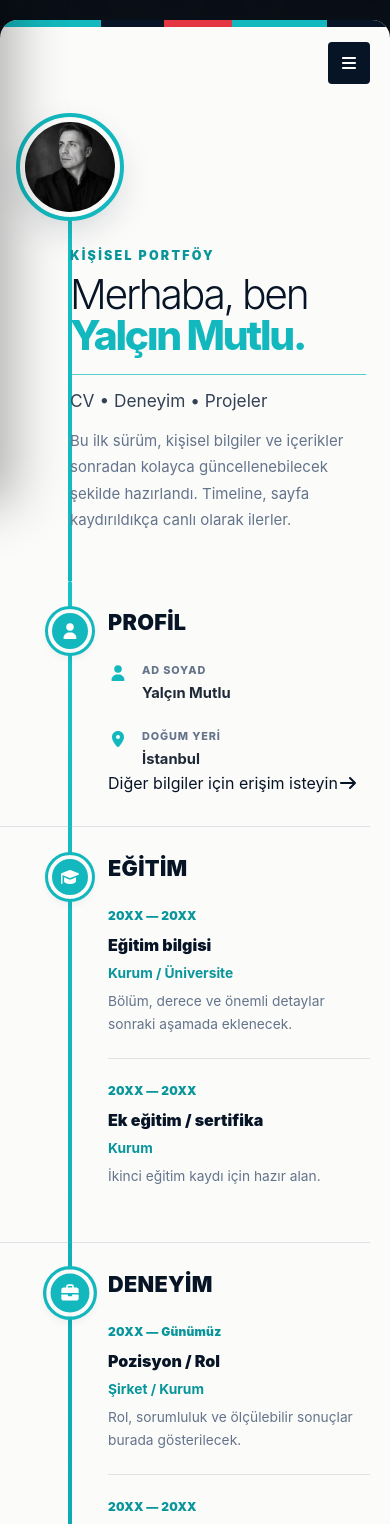
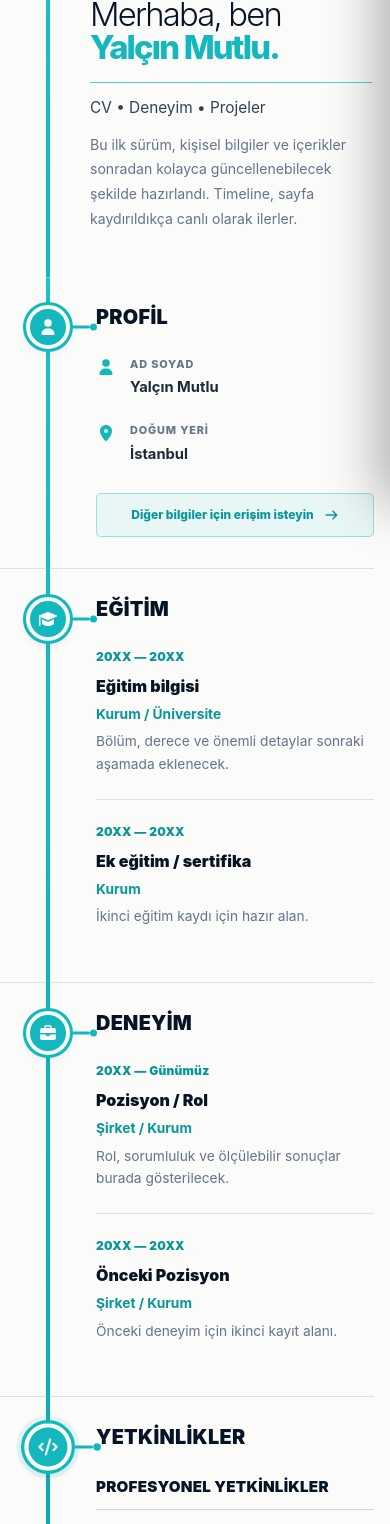
Before and after one commit to ymgrmny-gif/yalcinmutlu, a Next.js app: page / in a window 390 px wide. Shown: the part 340-1864 px from the top of the page. Built offline with nearby package versions, Linux system fonts and the light colour scheme.

Commit message:
Polish timeline connectors and mobile layout

```diff
--- a/app/globals.css
+++ b/app/globals.css
@@ -11,7 +11,7 @@
 }
 
 * { box-sizing: border-box; }
-html { background: #0a1018; }
+html { background: #0a1018; scroll-behavior: smooth; }
 body {
   margin: 0;
   background:
@@ -41,23 +41,6 @@ button, a { -webkit-tap-highlight-color: transparent; }
     linear-gradient(90deg, rgba(4,8,13,.08) 0%, rgba(4,8,13,.08) 48%, rgba(4,8,13,.55) 84%, #0a1018 100%),
     linear-gradient(0deg, rgba(2,6,10,.84) 0%, transparent 38%);
 }
-.menu-trigger {
-  position: absolute;
-  top: 28px;
-  left: 26px;
-  z-index: 2;
-  display: flex;
-  align-items: center;
-  gap: 10px;
-  border: 0;
-  background: rgba(5,12,20,.42);
-  color: white;
-  padding: 11px 14px;
-  font-weight: 800;
-  letter-spacing: .04em;
-  cursor: pointer;
-  backdrop-filter: blur(8px);
-}
 .portrait-caption {
   position: absolute;
   z-index: 2;
@@ -81,13 +64,13 @@ button, a { -webkit-tap-highlight-color: transparent; }
   background: var(--paper);
   box-shadow: 0 30px 80px rgba(0,0,0,.28);
 }
-.top-stripe { position:absolute; z-index:5; top:0; left:0; right:0; height:7px; display:grid; grid-template-columns: 1.15fr .72fr .78fr 1.08fr .72fr; }
+.top-stripe { position:absolute; z-index:5; top:0; left:0; right:0; height:7px; display:grid; grid-template-columns:1.15fr .72fr .78fr 1.08fr .72fr; }
 .top-stripe span:nth-child(1), .top-stripe span:nth-child(4) { background:var(--aqua); }
 .top-stripe span:nth-child(2), .top-stripe span:nth-child(5) { background:var(--ink); }
 .top-stripe span:nth-child(3) { background:#e53743; }
 .panel-actions { position:absolute; z-index:10; right:32px; top:28px; display:flex; gap:10px; }
 .action-primary, .icon-button {
-  min-height: 42px;
+  min-height:42px;
   display:inline-flex;
   align-items:center;
   justify-content:center;
@@ -105,7 +88,7 @@ button, a { -webkit-tap-highlight-color: transparent; }
 .icon-button:hover { background:#122842; }
 
 .hero-block {
-  --timeline-x: calc(7.5% + 88px);
+  --timeline-x:calc(7.5% + 88px);
   position:relative;
   min-height:360px;
   display:grid;
@@ -114,6 +97,7 @@ button, a { -webkit-tap-highlight-color: transparent; }
   align-items:center;
   padding:88px 8.5% 54px 7.5%;
 }
+.hero-block::before { content:none; }
 .hero-block::after {
   content:"";
   position:absolute;
@@ -128,7 +112,7 @@ button, a { -webkit-tap-highlight-color: transparent; }
 .hero-copy { position:relative; z-index:1; }
 .hero-avatar {
   position:relative;
-  z-index:1;
+  z-index:2;
   width:176px;
   height:176px;
   border-radius:999px;
@@ -159,6 +143,7 @@ button, a { -webkit-tap-highlight-color: transparent; }
 .timeline-section { position:relative; z-index:1; min-height:220px; padding:34px 0 34px calc(var(--timeline-x) + 62px); border-top:1px solid rgba(148,163,184,.28); }
 .timeline-section:first-of-type { border-top:0; }
 .timeline-marker {
+  --marker-accent:#d7dce1;
   position:absolute;
   left:calc(var(--timeline-x) - 24px);
   top:30px;
@@ -169,13 +154,37 @@ button, a { -webkit-tap-highlight-color: transparent; }
   justify-content:center;
   border-radius:50%;
   border:4px solid var(--paper);
-  outline:3px solid #d7dce1;
+  outline:3px solid var(--marker-accent);
   background:#f5f6f7;
   color:#7b8794;
   box-shadow:0 4px 10px rgba(7,20,38,.08);
   transition:all .28s ease;
 }
-.timeline-marker.is-passed { outline-color:var(--aqua); background:var(--aqua); color:white; }
+.timeline-marker::after {
+  content:"";
+  position:absolute;
+  left:calc(100% + 6px);
+  top:50%;
+  width:22px;
+  height:3px;
+  transform:translateY(-50%);
+  border-radius:99px;
+  background:var(--marker-accent);
+  transition:background .28s ease;
+}
+.timeline-marker::before {
+  content:"";
+  position:absolute;
+  left:calc(100% + 28px);
+  top:50%;
+  width:8px;
+  height:8px;
+  transform:translateY(-50%);
+  border-radius:50%;
+  background:var(--marker-accent);
+  transition:background .28s ease;
+}
+.timeline-marker.is-passed { --marker-accent:var(--aqua); background:var(--aqua); color:white; }
 .timeline-marker.is-active { animation:markerPulse 2.1s ease-in-out infinite; transform:scale(1.08); }
 .section-title { margin:0 0 28px; font-size:1.68rem; line-height:1; text-transform:uppercase; letter-spacing:.015em; font-weight:900; color:var(--ink); }
 .section-body { min-width:0; }
@@ -184,6 +193,23 @@ button, a { -webkit-tap-highlight-color: transparent; }
 .detail-item > svg { width:20px; margin-top:3px; color:var(--aqua); }
 .detail-item span { display:block; color:#64748b; text-transform:uppercase; letter-spacing:.08em; font-size:.68rem; font-weight:800; }
 .detail-item p { margin:4px 0 0; font-size:.92rem; color:#1f2937; font-weight:650; }
+.profile-access-button {
+  margin-top:28px;
+  display:inline-flex;
+  align-items:center;
+  gap:10px;
+  min-height:44px;
+  padding:0 17px;
+  border:1px solid rgba(18,184,189,.38);
+  border-radius:5px;
+  background:rgba(18,184,189,.08);
+  color:var(--aqua-dark);
+  font-size:.8rem;
+  font-weight:850;
+  cursor:pointer;
+  transition:background .2s ease, color .2s ease, border-color .2s ease, transform .2s ease;
+}
+.profile-access-button:hover { background:var(--aqua); border-color:var(--aqua); color:white; transform:translateY(-1px); }
 .entry-list { display:grid; }
 .entry { display:grid; grid-template-columns:145px 1fr; gap:20px; padding:0 0 23px; margin:0 0 23px; border-bottom:1px solid rgba(148,163,184,.27); }
 .entry:last-child { margin-bottom:0; border-bottom:0; }
@@ -191,9 +217,74 @@ button, a { -webkit-tap-highlight-color: transparent; }
 .entry h3 { margin:0; font-size:1rem; font-weight:900; }
 .entry p { margin:5px 0 0; color:#64748b; font-size:.86rem; line-height:1.65; }
 .entry .entry-place { color:var(--aqua-dark); font-weight:750; }
-.skill-row > div:first-child { display:flex; justify-content:space-between; gap:12px; font-size:.78rem; font-weight:800; }
-.skill-track { height:5px; margin-top:7px; border-radius:99px; overflow:hidden; background:#dce1e5; }
-.skill-track span { display:block; height:100%; border-radius:inherit; background:linear-gradient(90deg,var(--aqua-dark),var(--aqua)); }
+
+.skill-groups { display:grid; gap:38px; }
+.skill-group h3 {
+  margin:0 0 18px;
+  padding-bottom:10px;
+  border-bottom:1px solid #cfd5da;
+  color:var(--ink);
+  font-size:1.08rem;
+  font-weight:900;
+  letter-spacing:.015em;
+  text-transform:uppercase;
+}
+.skill-list { display:grid; gap:18px; }
+.skill-row { width:100%; }
+.skill-bar {
+  position:relative;
+  height:48px;
+  overflow:hidden;
+  border:1px solid #dfe3e6;
+  border-radius:7px;
+  background:#f3f4f5;
+  box-shadow:inset 0 1px 3px rgba(15,23,42,.06);
+}
+.skill-fill {
+  position:relative;
+  z-index:1;
+  height:100%;
+  display:flex;
+  align-items:center;
+  transform:scaleX(0);
+  transform-origin:left center;
+  transition:transform 1s cubic-bezier(.22,.61,.36,1);
+}
+.skill-row.aos-animate .skill-fill { transform:scaleX(1); }
+.skill-fill::before {
+  content:"";
+  position:absolute;
+  z-index:0;
+  inset:0 auto 0 0;
+  width:38%;
+  background:rgba(3,14,29,.12);
+}
+.skill-name {
+  position:relative;
+  z-index:2;
+  padding-left:18px;
+  color:white;
+  font-size:.9rem;
+  font-weight:700;
+  white-space:nowrap;
+}
+.skill-value {
+  position:absolute;
+  z-index:3;
+  top:50%;
+  right:14px;
+  transform:translateY(-50%);
+  padding-left:8px;
+  color:#5f6368;
+  font-size:.92rem;
+  font-weight:900;
+  text-shadow:0 1px 0 rgba(255,255,255,.85);
+}
+.tone-aqua { background:#13b8ba; }
+.tone-navy { background:#061d42; }
+.tone-red { background:#e52231; }
+.tone-green { background:#20a52b; }
+
 .project-card { overflow:hidden; border:1px solid rgba(148,163,184,.36); background:white; border-radius:7px; transition:transform .25s ease, box-shadow .25s ease; }
 .project-card:hover { transform:translateY(-5px); box-shadow:0 14px 30px rgba(15,23,42,.10); }
 .project-preview { position:relative; height:126px; overflow:hidden; background:linear-gradient(135deg,#06101e,#17354f); padding:14px; color:rgba(255,255,255,.25); font-size:2.2rem; font-weight:900; }
@@ -233,7 +324,12 @@ button, a { -webkit-tap-highlight-color: transparent; }
 
 .active-section-label { position:fixed; z-index:1; right:1.25vw; top:50%; transform:translateY(-50%); writing-mode:vertical-rl; text-transform:uppercase; color:rgba(255,255,255,.045); font-size:5rem; font-weight:900; letter-spacing:.08em; user-select:none; }
 
-@media (max-width: 1180px) {
+@keyframes markerPulse {
+  0%, 100% { box-shadow:0 4px 10px rgba(7,20,38,.08), 0 0 0 0 rgba(18,184,189,.28); }
+  50% { box-shadow:0 4px 10px rgba(7,20,38,.08), 0 0 0 11px rgba(18,184,189,0); }
+}
+
+@media (max-width:1180px) {
   .portrait-rail { width:31vw; min-width:280px; }
   .portfolio-panel { width:calc(100vw - 25vw); margin-left:25vw; min-width:0; }
   .hero-block { --timeline-x:calc(7.5% + 75px); grid-template-columns:155px 1fr; gap:30px; padding-right:6%; }
@@ -241,41 +337,100 @@ button, a { -webkit-tap-highlight-color: transparent; }
   .timeline-stage { --timeline-x:calc(7.5% + 75px); padding-right:6%; }
 }
 
-@media (max-width: 800px) {
-  .portrait-rail { position:relative; width:100%; min-width:0; height:440px; }
-  .portrait-shade { background:linear-gradient(0deg,#0a1018 0%,rgba(4,8,13,.08) 55%); }
-  .portfolio-panel { width:100%; margin:0; border-radius:18px 18px 0 0; overflow:hidden; }
-  .panel-actions { right:20px; top:22px; }
-  .hero-block { --timeline-x:80px; min-height:0; grid-template-columns:1fr; padding:96px 24px 48px 24px; }
-  .hero-block::after { left:78px; top:96px; }
-  .hero-avatar { width:112px; height:112px; margin-left:0; }
-  .hero-copy { padding-left:58px; }
-  .hero-copy h1 { font-size:2.55rem; }
-  .timeline-stage { --timeline-x:80px; padding-right:20px; }
-  .timeline-line { left:78px; }
-  .timeline-section { padding:31px 0 31px 124px; }
-  .timeline-marker { left:58px; width:44px; height:44px; top:28px; }
+@media (max-width:800px) {
+  .portrait-rail { display:none; }
+  .portfolio-panel { width:100%; margin:0; min-width:0; border-radius:0; overflow:hidden; }
+  .panel-actions { right:18px; top:18px; }
+  .panel-actions .action-primary { display:none; }
+
+  .hero-block {
+    --timeline-x:58px;
+    --avatar-size:164px;
+    min-height:0;
+    display:block;
+    padding:94px 24px 54px;
+  }
+  .hero-block::before {
+    content:"";
+    position:absolute;
+    z-index:0;
+    left:var(--timeline-x);
+    right:50%;
+    top:calc(94px + var(--avatar-size) - 2px);
+    height:40px;
+    border-right:4px solid var(--aqua);
+    border-bottom:4px solid var(--aqua);
+    border-bottom-right-radius:14px;
+  }
+  .hero-block::after {
+    left:calc(var(--timeline-x) - 2px);
+    top:calc(94px + var(--avatar-size) + 34px);
+    bottom:0;
+  }
+  .hero-avatar {
+    width:var(--avatar-size);
+    height:var(--avatar-size);
+    margin:0 auto 78px;
+  }
+  .hero-copy { padding-left:90px; }
+  .hero-copy h1 { font-size:2.45rem; }
+
+  .timeline-stage { --timeline-x:58px; padding-right:20px; }
+  .timeline-line { left:56px; }
+  .timeline-section { padding:31px 0 31px 112px; }
+  .timeline-marker { left:36px; width:44px; height:44px; top:28px; }
+  .timeline-marker::after { width:18px; }
+  .timeline-marker::before { left:calc(100% + 24px); width:7px; height:7px; }
   .section-title { font-size:1.35rem; }
   .entry { grid-template-columns:1fr; gap:8px; }
+  .skill-bar { height:50px; }
+  .skill-name { font-size:.88rem; padding-left:14px; }
+  .skill-value { right:11px; }
   .footer-quote { padding-left:76px; padding-right:24px; }
   .footer-bar { flex-direction:column; }
+
+  .nav-overlay {
+    inset:0 0 0 auto;
+    transform:translateX(102%);
+    box-shadow:-20px 0 50px rgba(0,0,0,.3);
+  }
+  .nav-overlay.is-open { transform:translateX(0); }
 }
 
-@media (max-width: 520px) {
-  .portrait-rail { height:360px; }
-  .panel-actions .action-primary { display:none; }
-  .hero-block { --timeline-x:70px; padding-left:20px; }
-  .hero-block::after { left:68px; }
-  .hero-avatar { width:100px; height:100px; }
-  .hero-copy { padding-left:50px; }
-  .timeline-stage { --timeline-x:70px; }
-  .timeline-line { left:68px; }
-  .timeline-section { padding-left:108px; }
-  .timeline-marker { left:48px; }
+@media (max-width:520px) {
+  .hero-block {
+    --timeline-x:48px;
+    --avatar-size:154px;
+    padding:86px 18px 46px;
+  }
+  .hero-block::before {
+    top:calc(86px + var(--avatar-size) - 2px);
+    height:38px;
+  }
+  .hero-block::after {
+    left:46px;
+    top:calc(86px + var(--avatar-size) + 32px);
+  }
+  .hero-avatar { margin-bottom:70px; }
+  .hero-copy { padding-left:72px; }
+  .hero-copy h1 { font-size:2.05rem; }
+  .hero-role { font-size:.96rem; }
+  .hero-intro { font-size:.88rem; }
+
+  .timeline-stage { --timeline-x:48px; padding-right:16px; }
+  .timeline-line { left:46px; }
+  .timeline-section { padding-left:96px; }
+  .timeline-marker { left:26px; }
+  .section-title { font-size:1.24rem; }
+  .profile-access-button { width:100%; justify-content:center; padding:0 12px; font-size:.75rem; }
+  .skill-group h3 { font-size:.95rem; }
+  .skill-bar { height:48px; }
+  .skill-name { font-size:.82rem; }
+  .skill-value { font-size:.84rem; }
   .footer-quote { padding-left:24px; }
 }
 
-@media (prefers-reduced-motion: reduce) {
+@media (prefers-reduced-motion:reduce) {
   html { scroll-behavior:auto!important; }
   *, *::before, *::after { animation-duration:.01ms!important; animation-iteration-count:1!important; transition-duration:.01ms!important; }
 }
```
